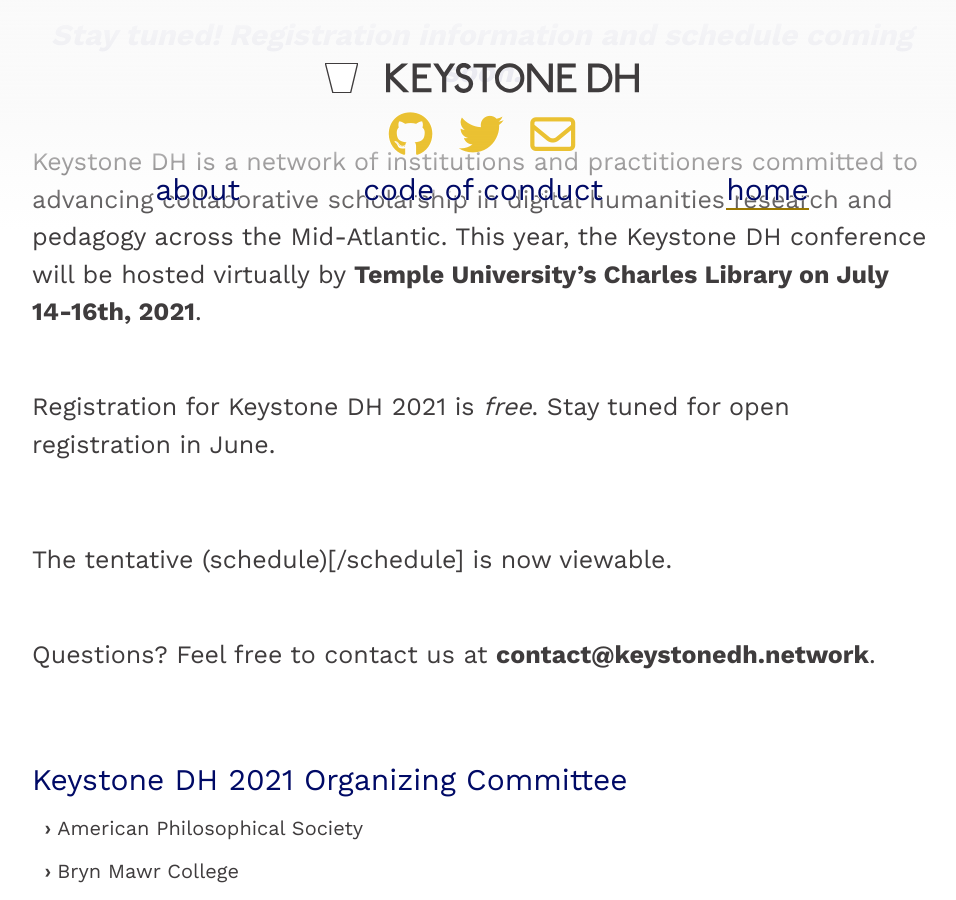
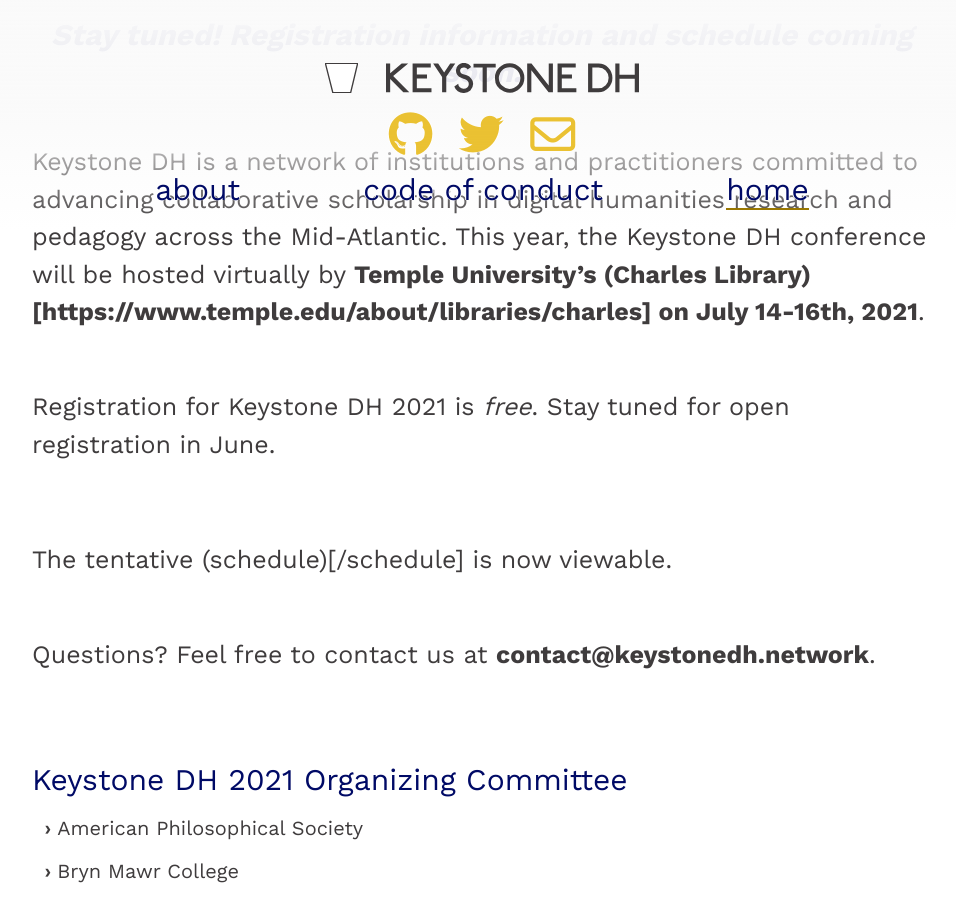
Before and after one commit to KeystoneDH/2021, a Jekyll site: the page built from index.md, in a window 1280 px wide and 900 px high, scrolled down 479 px. Shown: the whole window, without its empty margins (158-1114 px from the left). Built offline with Jekyll 4.4.1, drawn with Linux system fonts in a browser that asks for light colours; nearby versions of some CDN libraries; part of the change alters nothing that is shown.

Commit message:
Update index.md

```diff
--- a/index.md
+++ b/index.md
@@ -10,7 +10,7 @@ tags: page
 ## ***Stay tuned! Registration information and schedule coming soon.***
 
 <br/>
-Keystone DH is a network of institutions and practitioners committed to advancing collaborative scholarship in digital humanities research and pedagogy across the Mid-Atlantic. This year, the Keystone DH conference will be hosted virtually by **Temple University’s Charles Library on July 14-16th, 2021**.
+Keystone DH is a network of institutions and practitioners committed to advancing collaborative scholarship in digital humanities research and pedagogy across the Mid-Atlantic. This year, the Keystone DH conference will be hosted virtually by **Temple University’s (Charles Library)[https://www.temple.edu/about/libraries/charles] on July 14-16th, 2021**.
 
 <br/>
 Registration for Keystone DH 2021 is *free*. Stay tuned for open registration in June.
```
